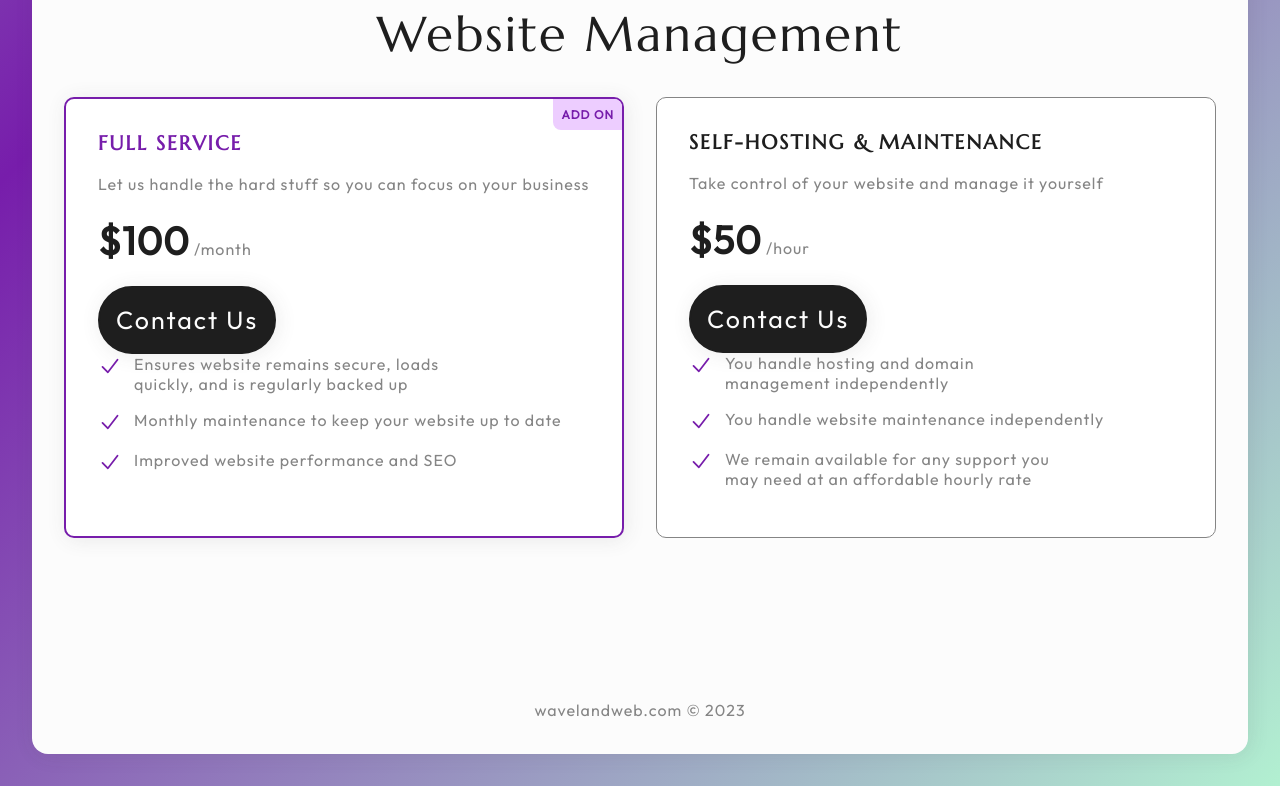
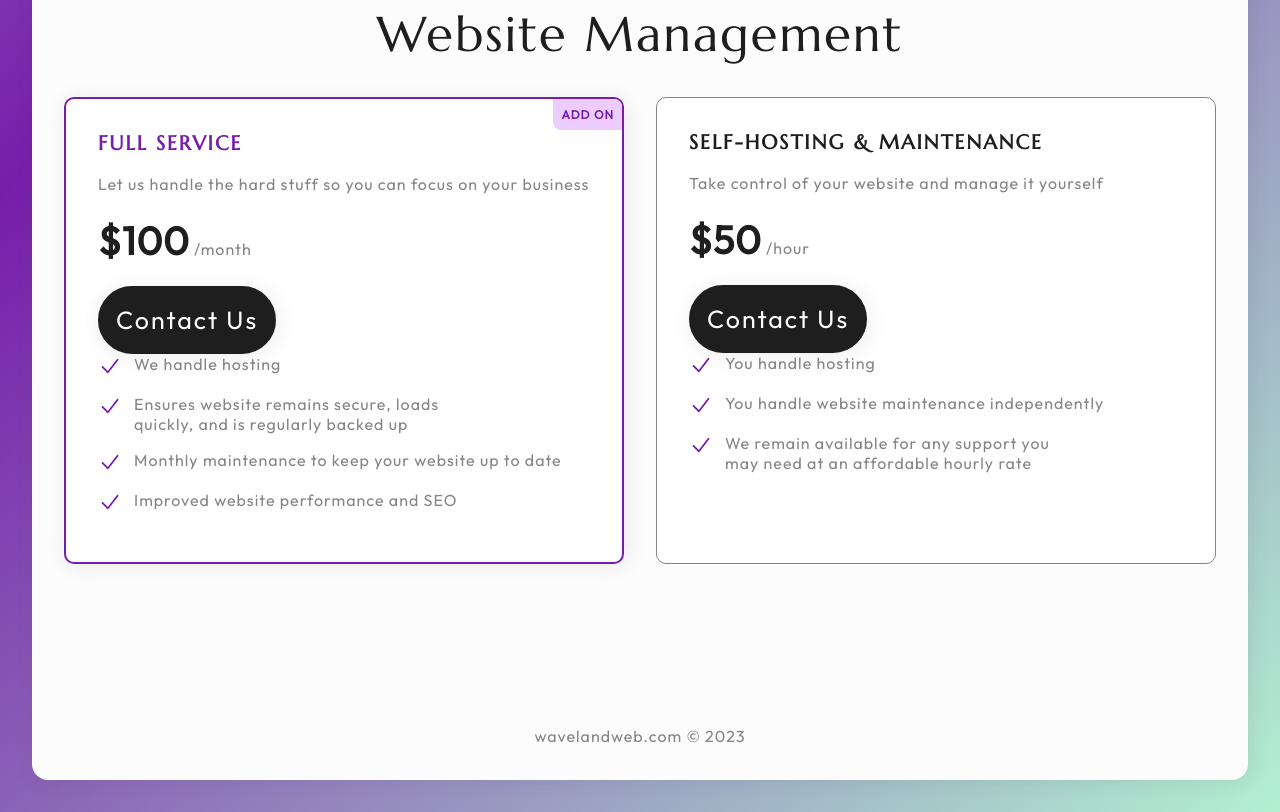
Before and after one commit to joshnussbaum89/wave-land-web, an Astro site: page /pricing in a window 1280 px wide. Shown: the part 1703-2515 px from the top of the page. Before the commit the page ends 2489 px from the top, so only its background shows below. Built offline with nearby package versions, Linux system fonts and the light colour scheme; Astro itself is replaced by a stand-in of ours.

Commit message:
update pricing copy

```diff
--- a/src/pages/pricing.astro
+++ b/src/pages/pricing.astro
@@ -81,6 +81,7 @@ const sections = [
           <p class="price"><strong>$100</strong> /month</p>
           <JoshCta text="Contact Us" url="/#contact" class="pricing-cta" />
           <ul>
+            <li><Check />We handle hosting</li>
             <li>
               <Check />Ensures website remains secure, loads quickly, and is regularly backed up
             </li>
@@ -94,7 +95,7 @@ const sections = [
           <p class="price"><strong>$50</strong> /hour</p>
           <JoshCta text="Contact Us" url="/#contact" class="pricing-cta" />
           <ul>
-            <li><Check />You handle hosting and domain management independently</li>
+            <li><Check />You handle hosting</li>
             <li><Check />You handle website maintenance independently</li>
             <li>
               <Check />We remain available for any support you may need at an affordable hourly rate
```
